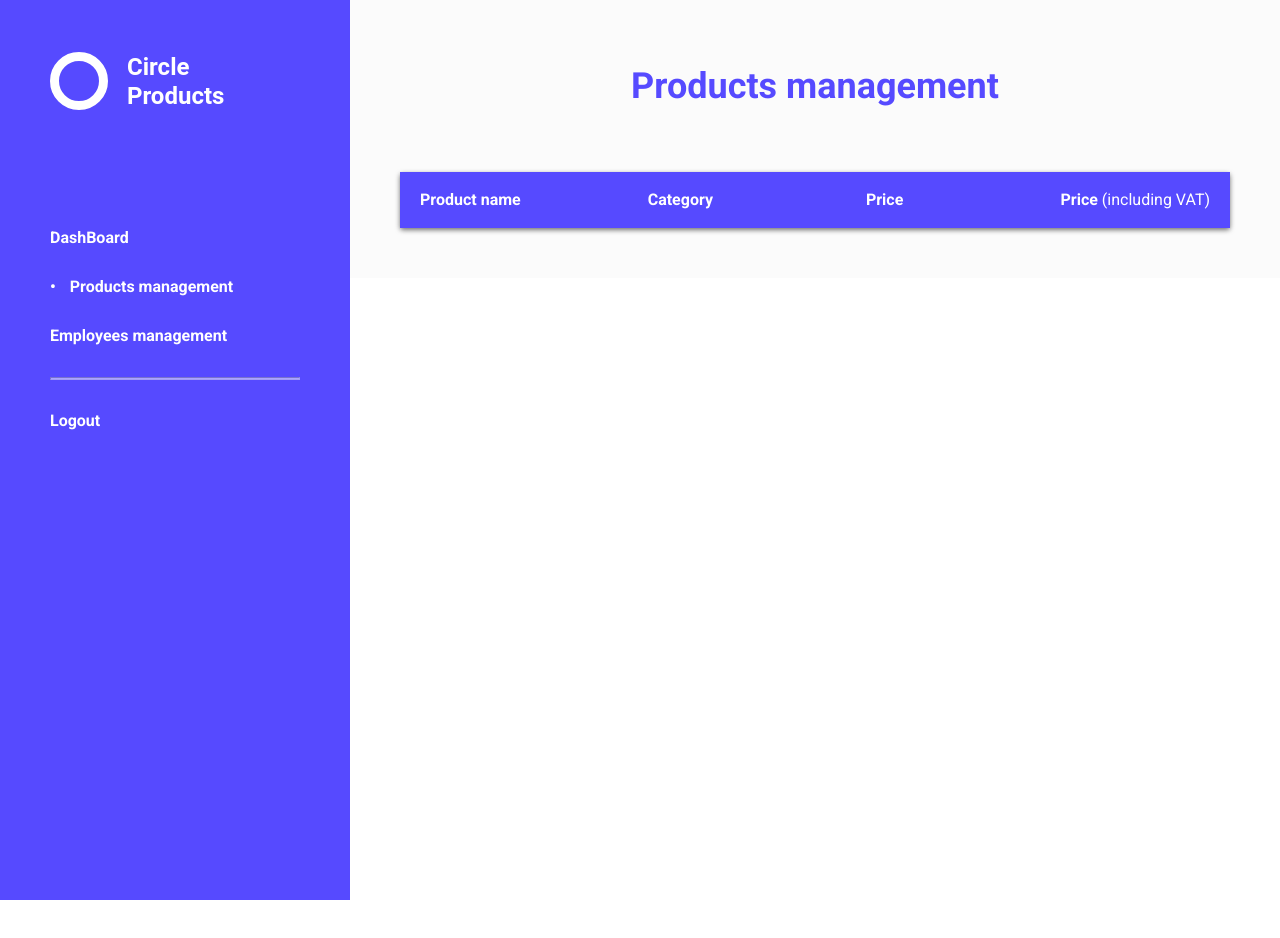
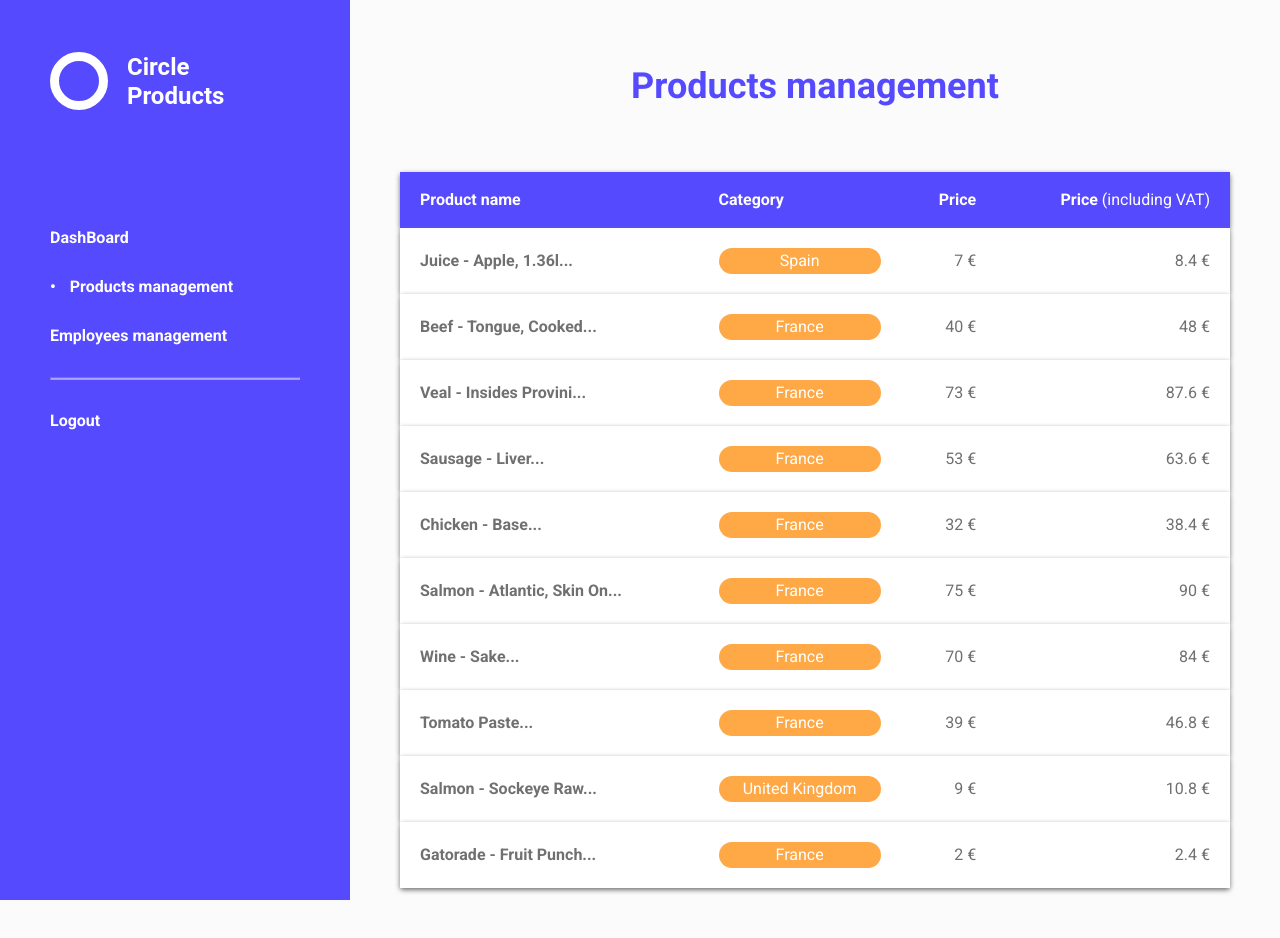
Before and after one commit to PierreD59/Test_Technique_GoWeb, a React (Create React App) app: page / in a window 1280 px wide. Before the commit the page ends 800 px from the top, so only its background shows below. Built offline with nearby package versions, Linux system fonts and the light colour scheme; no server answers; data requests are answered from the project's data file.

Commit message:
Debut page product
Dernières modifications sur la homePage. Ajout d'un lien permettant d'accéder au produit. En raison d'un problème d'API, création d'un serveur JSON avec de nouvelles données fictives. Création du fichier pour la page détail d'un produit.

```diff
--- a/package.json
+++ b/package.json
@@ -23,7 +23,8 @@
     "start": "react-scripts start",
     "build": "react-scripts build",
     "test": "react-scripts test",
-    "eject": "react-scripts eject"
+    "eject": "react-scripts eject",
+    "json": "json-server --watch ./src/data/db.json --port 3004"
   },
   "eslintConfig": {
     "extends": [
--- a/src/App.tsx
+++ b/src/App.tsx
@@ -1,13 +1,13 @@
 import React from "react";
 import "./App.scss";
 import Header from "./commons/header/header";
-import HomePage from "./pages/homePage/homePage";
+import Router from "./router/Router";
 
 function App() {
   return (
     <div className="App bgOffWhite">
       <Header />
-      <HomePage />
+      <Router />
     </div>
   );
 }
--- a/src/commons/header/header.scss
+++ b/src/commons/header/header.scss
@@ -39,7 +39,7 @@
   }
 }
 
-@media screen and (max-width: 768px) {
+@media screen and (max-width: 992px) {
   .navigation-menu {
     width: 10%;
     padding: 50px 25px;
--- a/src/components/productTable/productTable.tsx
+++ b/src/components/productTable/productTable.tsx
@@ -1,6 +1,7 @@
 import { useState, useEffect } from "react";
 import Product from "../../models/Product";
 import ProductService from "../../services/ProductService";
+import { Link } from "react-router-dom";
 
 const ProductTable: React.FC = () => {
   const [products, setProducts] = useState<Product[]>([]);
@@ -11,7 +12,7 @@ const ProductTable: React.FC = () => {
     );
   }, []);
   return (
-    <div className="fake-table">
+    <div className="tableProduct">
       <div className="tr thead bgPrimary white theadTitle shadow">
         <div className="td left">Product name</div>
         <div className="td ce,ter">Category</div>
@@ -30,18 +31,26 @@ const ProductTable: React.FC = () => {
         );
         return (
           <div className="tr bgWhite shadow" key={index++}>
-            <div className="td contentTable darkGray left">
-              {productObject.title}
+            <div className="td contentTable" data-head="Product name">
+              <Link to={`/product/${product.id}`}>
+                {productObject.title.substring(0, 30) + "..."}
+              </Link>
             </div>
-            <div className="td">
-              <div className="center categoryTags contentTag white bgSecondary">
+            <div className="td categoryBlock">
+              <div
+                className="center categoryTags contentTag white bgSecondary"
+                data-head="Category"
+              >
                 {productObject.category}
               </div>
             </div>
-            <div className="td contentPrice darkGray right">
+            <div className="td contentPrice darkGray right" data-head="Price">
               {productObject.price} €
             </div>
-            <div className="td contentPrice darkGray right">
+            <div
+              className="td contentPrice darkGray right"
+              data-head="Price (including VAT)"
+            >
               {productObject.priceWithTVA} €
             </div>
           </div>
--- /dev/null
+++ b/src/data/db.json
@@ -0,0 +1,84 @@
+{
+  "products": [
+    {
+      "id": 1,
+      "title": "Juice - Apple, 1.36l",
+      "price": 7,
+      "description": "Mauris enim leo, rhoncus sed, vestibulum sit amet, cursus id, turpis. Integer aliquet, massa id lobortis convallis, tortor risus dapibus augue, vel accumsan tellus nisi eu orci. Mauris lacinia sapien quis libero.\n\nNullam sit amet turpis elementum ligula vehicula consequat. Morbi a ipsum. Integer a nibh.\n\nIn quis justo. Maecenas rhoncus aliquam lacus. Morbi quis tortor id nulla ultrices aliquet.",
+      "category": "Spain",
+      "image": "http://dummyimage.com/190x100.png/dddddd/000000"
+    },
+    {
+      "id": 2,
+      "title": "Beef - Tongue, Cooked",
+      "price": 40,
+      "description": "Cras mi pede, malesuada in, imperdiet et, commodo vulputate, justo. In blandit ultrices enim. Lorem ipsum dolor sit amet, consectetuer adipiscing elit.\n\nProin interdum mauris non ligula pellentesque ultrices. Phasellus id sapien in sapien iaculis congue. Vivamus metus arcu, adipiscing molestie, hendrerit at, vulputate vitae, nisl.\n\nAenean lectus. Pellentesque eget nunc. Donec quis orci eget orci vehicula condimentum.",
+      "category": "France",
+      "image": "http://dummyimage.com/189x100.png/dddddd/000000"
+    },
+    {
+      "id": 3,
+      "title": "Veal - Insides Provini",
+      "price": 73,
+      "description": "Quisque id justo sit amet sapien dignissim vestibulum. Vestibulum ante ipsum primis in faucibus orci luctus et ultrices posuere cubilia Curae; Nulla dapibus dolor vel est. Donec odio justo, sollicitudin ut, suscipit a, feugiat et, eros.",
+      "category": "France",
+      "image": "http://dummyimage.com/190x100.png/dddddd/000000"
+    },
+    {
+      "id": 4,
+      "title": "Sausage - Liver",
+      "price": 53,
+      "description": "Donec diam neque, vestibulum eget, vulputate ut, ultrices vel, augue. Vestibulum ante ipsum primis in faucibus orci luctus et ultrices posuere cubilia Curae; Donec pharetra, magna vestibulum aliquet ultrices, erat tortor sollicitudin mi, sit amet lobortis sapien sapien non mi. Integer ac neque.\n\nDuis bibendum. Morbi non quam nec dui luctus rutrum. Nulla tellus.",
+      "category": "France",
+      "image": "http://dummyimage.com/112x100.png/5fa2dd/ffffff"
+    },
+    {
+      "id": 5,
+      "title": "Chicken - Base",
+      "price": 32,
+      "description": "Cras non velit nec nisi vulputate nonummy. Maecenas tincidunt lacus at velit. Vivamus vel nulla eget eros elementum pellentesque.\n\nQuisque porta volutpat erat. Quisque erat eros, viverra eget, congue eget, semper rutrum, nulla. Nunc purus.\n\nPhasellus in felis. Donec semper sapien a libero. Nam dui.",
+      "category": "France",
+      "image": "http://dummyimage.com/108x100.png/dddddd/000000"
+    },
+    {
+      "id": 6,
+      "title": "Salmon - Atlantic, Skin On",
+      "price": 75,
+      "description": "Nulla ut erat id mauris vulputate elementum. Nullam varius. Nulla facilisi.\n\nCras non velit nec nisi vulputate nonummy. Maecenas tincidunt lacus at velit. Vivamus vel nulla eget eros elementum pellentesque.",
+      "category": "France",
+      "image": "http://dummyimage.com/149x100.png/dddddd/000000"
+    },
+    {
+      "id": 7,
+      "title": "Wine - Sake",
+      "price": 70,
+      "description": "Mauris enim leo, rhoncus sed, vestibulum sit amet, cursus id, turpis. Integer aliquet, massa id lobortis convallis, tortor risus dapibus augue, vel accumsan tellus nisi eu orci. Mauris lacinia sapien quis libero.\n\nNullam sit amet turpis elementum ligula vehicula consequat. Morbi a ipsum. Integer a nibh.",
+      "category": "France",
+      "image": "http://dummyimage.com/245x100.png/ff4444/ffffff"
+    },
+    {
+      "id": 8,
+      "title": "Tomato Paste",
+      "price": 39,
+      "description": "In quis justo. Maecenas rhoncus aliquam lacus. Morbi quis tortor id nulla ultrices aliquet.\n\nMaecenas leo odio, condimentum id, luctus nec, molestie sed, justo. Pellentesque viverra pede ac diam. Cras pellentesque volutpat dui.",
+      "category": "France",
+      "image": "http://dummyimage.com/246x100.png/5fa2dd/ffffff"
+    },
+    {
+      "id": 9,
+      "title": "Salmon - Sockeye Raw",
+      "price": 9,
+      "description": "Nullam porttitor lacus at turpis. Donec posuere metus vitae ipsum. Aliquam non mauris.\n\nMorbi non lectus. Aliquam sit amet diam in magna bibendum imperdiet. Nullam orci pede, venenatis non, sodales sed, tincidunt eu, felis.",
+      "category": "United Kingdom",
+      "image": "http://dummyimage.com/220x100.png/cc0000/ffffff"
+    },
+    {
+      "id": 10,
+      "title": "Gatorade - Fruit Punch",
+      "price": 2,
+      "description": "Nam ultrices, libero non mattis pulvinar, nulla pede ullamcorper augue, a suscipit nulla elit ac nulla. Sed vel enim sit amet nunc viverra dapibus. Nulla suscipit ligula in lacus.\n\nCurabitur at ipsum ac tellus semper interdum. Mauris ullamcorper purus sit amet nulla. Quisque arcu libero, rutrum ac, lobortis vel, dapibus at, diam.",
+      "category": "France",
+      "image": "http://dummyimage.com/245x100.png/5fa2dd/ffffff"
+    }
+  ]
+}
--- a/src/index.tsx
+++ b/src/index.tsx
@@ -2,12 +2,15 @@ import React from "react";
 import ReactDOM from "react-dom/client";
 import "./index.css";
 import App from "./App";
+import { BrowserRouter } from "react-router-dom";
 
 const root = ReactDOM.createRoot(
   document.getElementById("root") as HTMLElement
 );
 root.render(
   <React.StrictMode>
-    <App />
+    <BrowserRouter>
+      <App />
+    </BrowserRouter>
   </React.StrictMode>
 );
--- a/src/models/Product.ts
+++ b/src/models/Product.ts
@@ -27,8 +27,6 @@ class Product {
    * @returns number
    */
   public calculateTVA(): number {
-    console.log("toto");
-
     if (this.price) {
       return Math.round(this.price * 120) / 100;
     } else {
--- a/src/pages/homePage/homePage.scss
+++ b/src/pages/homePage/homePage.scss
@@ -1,3 +1,5 @@
+@import "../../assets/libraryCss/variables.scss";
+
 main {
   margin: 0 50px 0 400px;
   padding-bottom: 50px;
@@ -5,7 +7,7 @@ main {
     padding: 68px;
   }
 
-  .fake-table {
+  .tableProduct {
     display: table;
     width: 100%;
     .tr {
@@ -16,13 +18,17 @@ main {
     .td {
       display: table-cell;
       padding: 20px;
+      a {
+        color: $darkgray;
+        text-decoration: none;
+      }
       .categoryTags {
         border-radius: 17px;
         padding: 5px;
       }
     }
 
-    @media (max-width: 769px) {
+    @media (max-width: 992px) {
       display: block;
       margin: 10px 0;
       .tr {
@@ -36,15 +42,19 @@ main {
         font-size: 11px;
         display: block;
         padding: 0;
-        border-bottom: 1px solid #ededeb;
+        padding-right: 25px;
+        border-bottom: 1px solid $lightgray;
+        text-align: right;
+        .categoryTags {
+          width: 150px;
+        }
         &::before {
-          font-weight: bold;
           display: inline-block;
           width: 50%;
           margin-right: 10px;
           padding: 10px;
           content: attr(data-head);
-          border-right: 1px solid #ededed;
+          border-right: 1px solid $lightgray;
         }
         &:last-child {
           border-bottom: 0;
@@ -54,8 +64,14 @@ main {
   }
 }
 
-@media (max-width: 769px) {
+@media (max-width: 992px) {
   main {
     margin: 0 25px;
+    .tableProduct {
+      .categoryBlock {
+        display: flex;
+        justify-content: flex-end;
+      }
+    }
   }
 }
--- /dev/null
+++ b/src/pages/productPage/productPage.tsx
@@ -0,0 +1,36 @@
+import { useEffect, useState } from "react";
+import { useParams } from "react-router-dom";
+import Product from "../../models/Product";
+import ProductService from "../../services/ProductService";
+
+const ProductPage: React.FC = () => {
+  const [product, setProduct] = useState<Product>();
+  let { id } = useParams<string>();
+
+  useEffect(() => {
+    if (id) {
+      ProductService.getProductById(+id).then((data) => setProduct(data));
+    }
+  }, [id]);
+
+  // let productObject: Product = new Product(
+  //   product.title,
+  //   product.price,
+  //   product.description,
+  //   product.category,
+  //   product.image
+  // );
+
+  return (
+    <main>
+      <p>{product?.title}</p>
+      <p>{product?.category}</p>
+      <p>{product?.price} €</p>
+      <p>{product?.priceWithTVA} €</p>
+      <img src={product?.image} alt={product?.title}></img>
+      <p>{product?.description}</p>
+    </main>
+  );
+};
+
+export default ProductPage;
--- /dev/null
+++ b/src/router/Router.tsx
@@ -0,0 +1,19 @@
+import { RouteObject, useRoutes } from "react-router-dom";
+import HomePage from "../pages/homePage/homePage";
+import ProductPage from "../pages/productPage/productPage";
+
+const Router: React.FC = () => {
+  const routes: RouteObject[] = [
+    {
+      path: "/",
+      element: <HomePage />,
+    },
+    {
+      path: "/product/:id",
+      element: <ProductPage />,
+    },
+  ];
+  return <>{useRoutes(routes)}</>;
+};
+
+export default Router;
```
Also changed, not shown: src/services/ProductService.ts (+9 -1 lines), public/img/Back button.svg (added).
